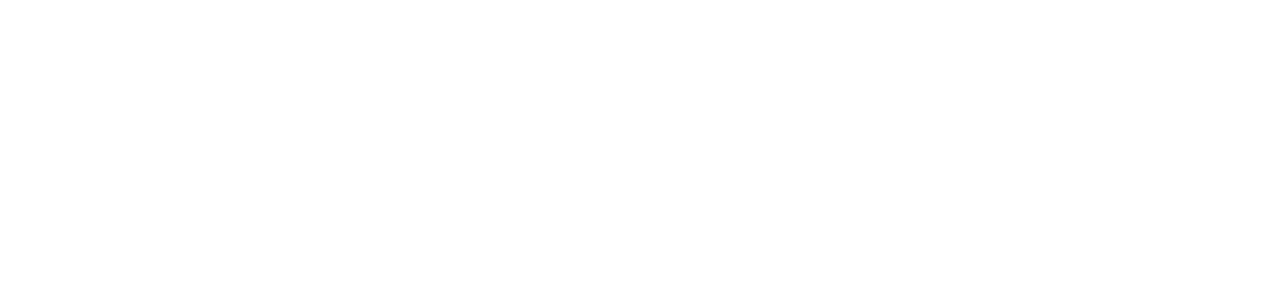
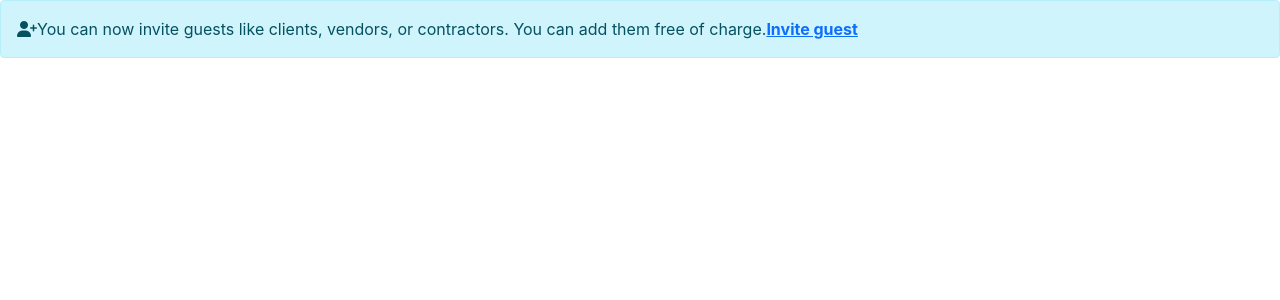
Before and after one commit to iamdebobrota/Timecamp-Clone, a React (Create React App) app in the folder frontend/: page /app/settings/users in a window 1280 px wide. Before the commit this address had no page. Shown: the top 300 px of the page. Built offline with nearby package versions, Linux system fonts and the light colour scheme.

Commit message:
users component frontend started

```diff
--- a/frontend/public/index.html
+++ b/frontend/public/index.html
@@ -1,6 +1,7 @@
 <!DOCTYPE html>
 <html lang="en">
   <head>
+    <script src="https://kit.fontawesome.com/cd8f1662fe.js" crossorigin="anonymous"></script>
     <meta charset="utf-8" />
     <link rel="icon" href="%PUBLIC_URL%/favicon.ico" />
     <meta name="viewport" content="width=device-width, initial-scale=1" />
--- a/frontend/src/App.js
+++ b/frontend/src/App.js
@@ -3,6 +3,7 @@
 import Footer from './components/pages/Footer/Footer';
 import Signup from './components/pages/Signup/Signup';
 import Login from './components/pages/Login/Login'
+import Users from './components/pages/ProjectUsers/Users';
 
 function App() {
   return (
@@ -11,6 +12,7 @@
         <Route path="/" element={<Footer />} />
         <Route path="/auth/register" element={<Signup />} />
         <Route path="/auth/login" element={<Login />} />
+        <Route path="/app/settings/users" element={<Users />} />
       </Routes>
       {/* <Routes/> */}
   </div>
--- a/frontend/src/components/pages/Login/Login.jsx
+++ b/frontend/src/components/pages/Login/Login.jsx
@@ -31,7 +31,7 @@
       .then((res) => {
         localStorage.setItem("userid", JSON.stringify(res._id));
         if (res.token) {
-          navigate("/notes");
+          navigate("/app/settings/users");
         } else {
           console.log("wrong credentials");
         }
--- /dev/null
+++ b/frontend/src/components/pages/ProjectUsers/Users.jsx
@@ -0,0 +1,21 @@
+import React from "react";
+
+const Users = () => {
+  return (
+    <div>
+      <div>
+
+      </div>
+      <div  className="alert alert-info ng-binding" id="users-alert" role="alert">
+      <i className="fa fa-user-plus" aria-hidden="true"></i>
+        You can now invite guests like clients, vendors, or contractors. You can
+        add them free of charge.
+        <a className="track-click ng-scope">
+          <b className="ng-binding">Invite guest</b>
+        </a>
+      </div>
+    </div>
+  );
+};
+
+export default Users;
```
Also changed, not shown: frontend/src/components/pages/ProjectUsers/users.module.css (added).
